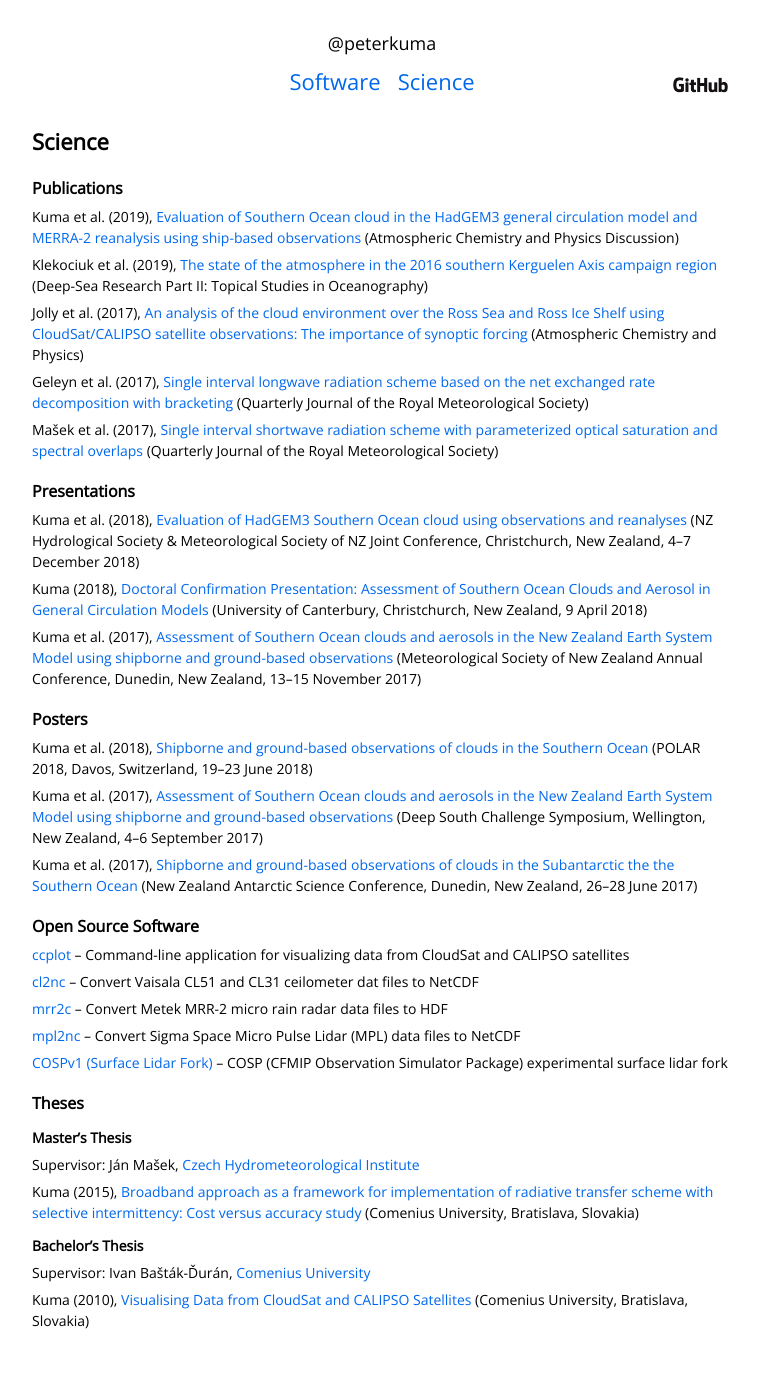
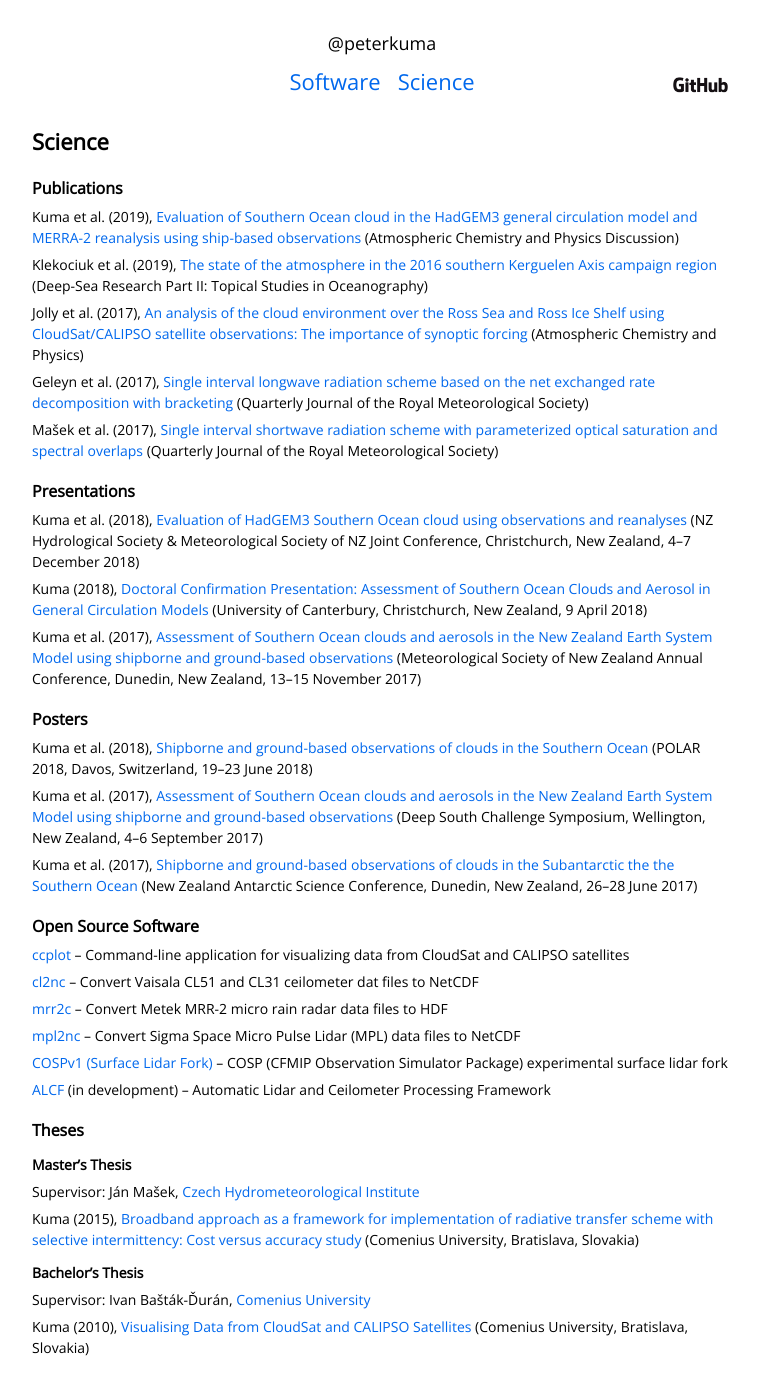
Before and after one commit to peterkuma/peterkuma.net, a Jekyll site: the page built from science/index.md, in a window 1280 px wide. Shown: the whole page, without its empty margins (258-1017 px from the left). Built offline with Jekyll 4.4.1, drawn with Linux system fonts in a browser that asks for light colours; our own code applies the rules of GitHub Pages for plain Markdown files; before the commit the page ends 1361 px from its top, so only the background shows below that.

Commit message:
Add ALCF

```diff
--- a/science/index.md
+++ b/science/index.md
@@ -44,6 +44,8 @@ Kuma et al. (2017), [Shipborne and ground-based observations of clouds in the Su
 
 [COSPv1 (Surface Lidar Fork)](https://github.com/peterkuma/COSPv1) – COSP (CFMIP Observation Simulator Package) experimental surface lidar fork
 
+[ALCF](https://github.com/peterkuma/alcf) (in development) – Automatic Lidar and Ceilometer Processing Framework
+
 ## Theses
 
 ### Master's Thesis
```
